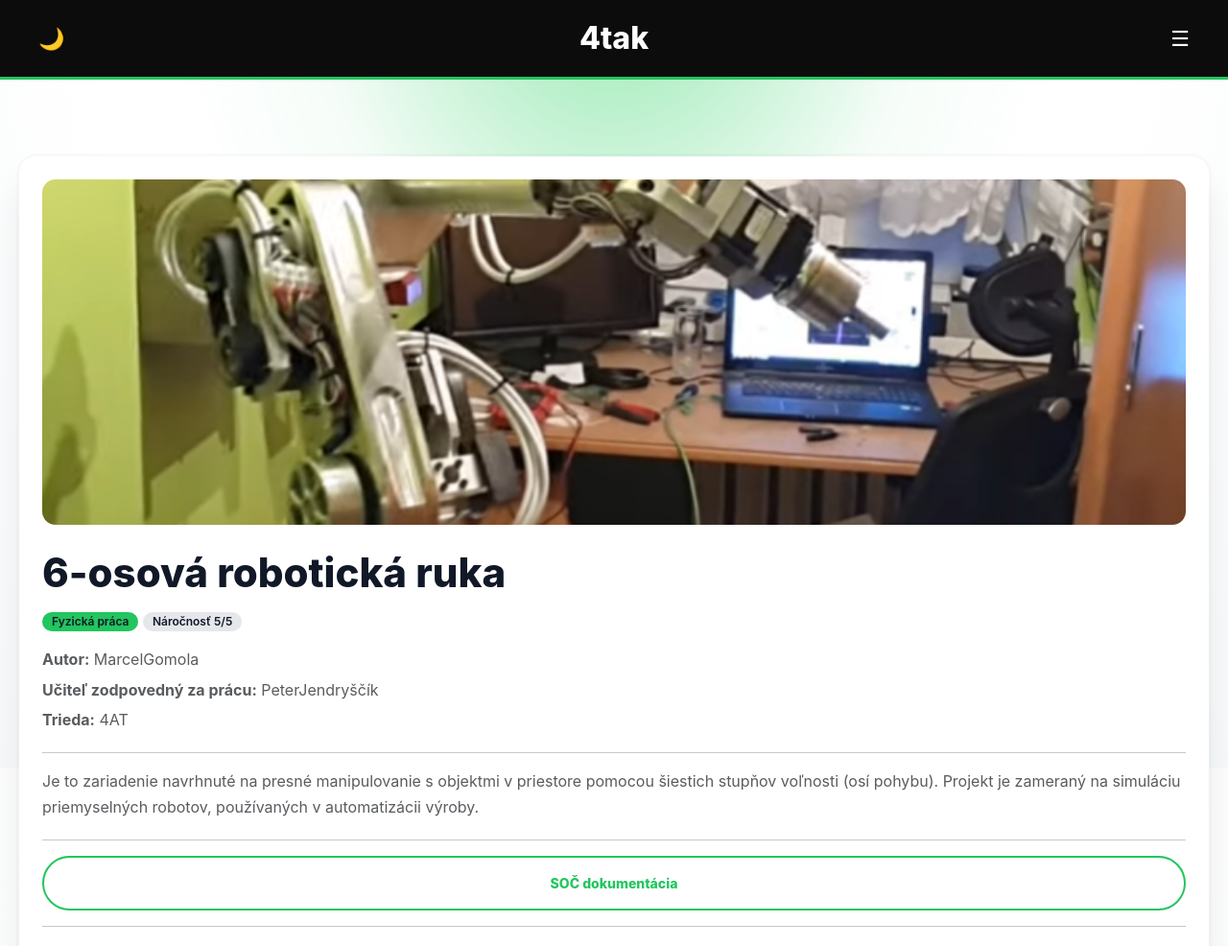
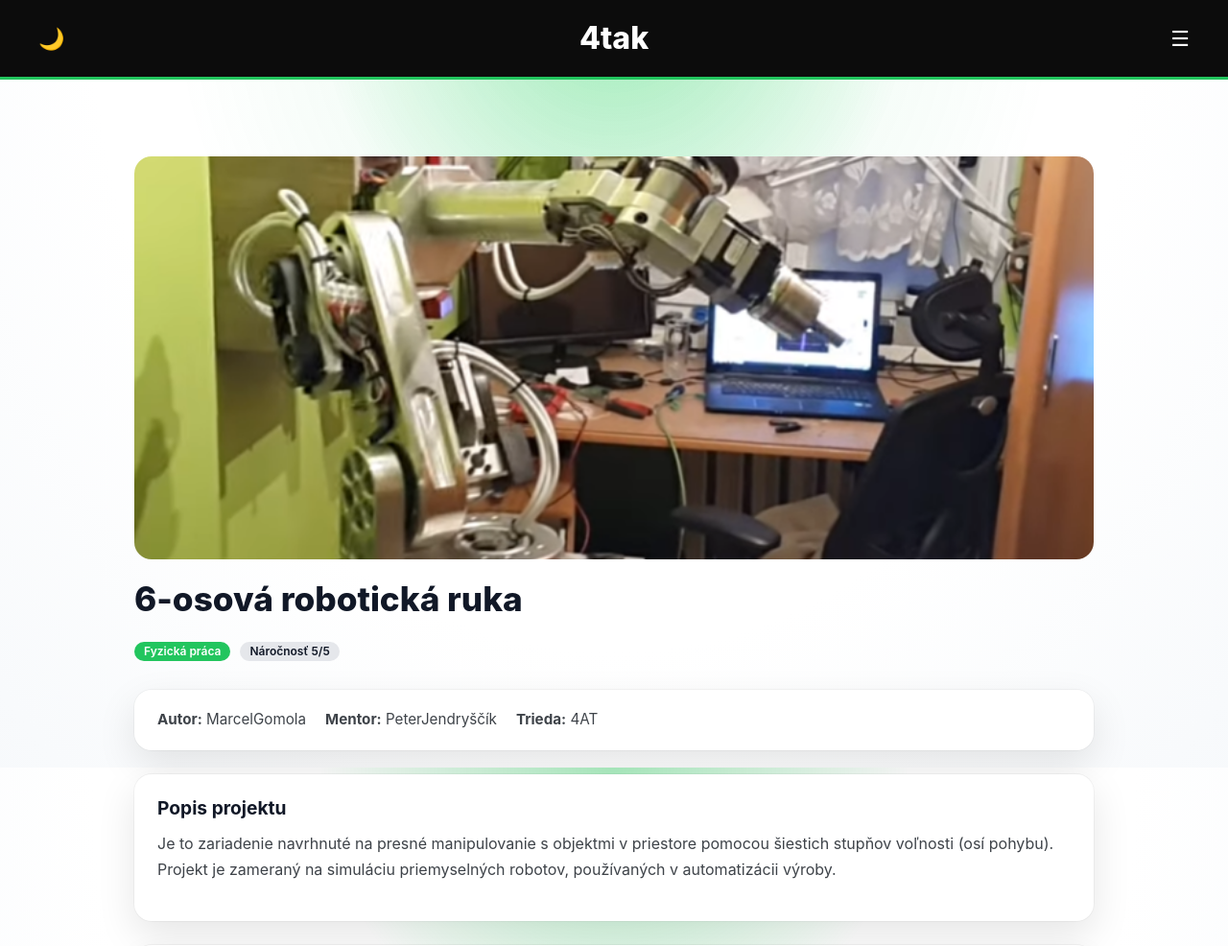
Before and after one commit to GrandpaCannibal043/4tak-soc, a Django app: page /projects/17/ in a window 1280 px wide. Shown: the top 986 px of the page at 96% size. Run offline with Django 5.2, Linux system fonts and the light colour scheme; a user stored in the database is signed in; data comes from the database, SQL or seed files in the repository; both versions use the stored data as it was after the commit.

Commit message:
finalchanges9

```diff
--- a/projects/templates/projects/base.html
+++ b/projects/templates/projects/base.html
@@ -981,6 +981,186 @@
             color: var(--text-muted);
         }
 
+        /* =========================
+        PROJECT DETAIL – LAYOUT
+        ========================= */
+
+        .project-detail {
+            max-width: 1000px;
+            margin: 0 auto;
+        }
+
+        /* =========================
+        HERO SEKCIa
+        ========================= */
+
+        .project-hero {
+            margin-bottom: 30px;
+        }
+
+        .project-image {
+            width: 100%;
+            max-height: 420px;
+            object-fit: cover;
+            border-radius: 18px;
+            margin-bottom: 20px;
+        }
+
+        /* header pod obrázkom */
+        .project-header {
+            display: flex;
+            flex-direction: column;
+            gap: 12px;
+        }
+
+        .project-title {
+            font-size: 2.2rem;
+            font-weight: 800;
+            line-height: 1.2;
+        }
+
+        /* badges */
+        .project-badges {
+            display: flex;
+            gap: 10px;
+            flex-wrap: wrap;
+        }
+
+        /* =========================
+        META INFO
+        ========================= */
+
+        .project-meta {
+            margin-bottom: 25px;
+            padding: 20px 24px;
+        }
+
+        .meta-grid {
+            display: flex;
+            flex-wrap: wrap;
+            gap: 20px;
+            font-size: 0.95rem;
+            color: var(--text-muted);
+        }
+
+        /* =========================
+        SEKCIE
+        ========================= */
+
+        .project-section {
+            margin-bottom: 25px;
+            padding: 24px;
+        }
+
+        .project-section h3 {
+            margin-bottom: 12px;
+            font-size: 1.2rem;
+            font-weight: 700;
+        }
+
+        /* lepší text */
+        .project-section p {
+            line-height: 1.7;
+            color: var(--text-muted);
+        }
+
+        /* =========================
+        VIDEO
+        ========================= */
+
+        .project-section .video-wrapper {
+            margin-top: 10px;
+            border-radius: 16px;
+            overflow: hidden;
+        }
+
+        /* =========================
+        RATING
+        ========================= */
+
+        .rating-form {
+            display: flex;
+            gap: 12px;
+            align-items: center;
+            margin-top: 10px;
+        }
+
+        .rating-form select {
+            width: auto;
+            min-width: 70px;
+        }
+
+        /* =========================
+        ACTIONS (tlačidlá dole)
+        ========================= */
+
+        .project-actions {
+            margin-top: 40px;
+            display: flex;
+            flex-direction: column;
+            gap: 12px;
+        }
+
+        /* =========================
+        VYLEPŠENIE CARD PRE DETAIL
+        ========================= */
+
+        /* jemne výraznejšie ako default */
+        .project-meta,
+        .project-section {
+            box-shadow:
+                0 15px 40px rgba(0,0,0,0.10),
+                0 0 0 1px rgba(0,0,0,0.04);
+        }
+
+        /* hover jemný */
+        .project-meta:hover,
+        .project-section:hover {
+            transform: translateY(-3px);
+            box-shadow:
+                0 25px 60px rgba(0,0,0,0.15),
+                0 0 25px rgba(34,197,94,0.10);
+        }
+
+        /* =========================
+        DARK MODE FIXY
+        ========================= */
+
+        body.dark .project-meta,
+        body.dark .project-section {
+            border: 1px solid rgba(255,255,255,0.05);
+        }
+
+        body.dark .project-section p,
+        body.dark .meta-grid {
+            color: #d1d5db;
+        }
+
+        /* =========================
+        RESPONSIVE
+        ========================= */
+
+        @media (max-width: 768px) {
+
+            .project-title {
+                font-size: 1.6rem;
+            }
+
+            .meta-grid {
+                flex-direction: column;
+                gap: 10px;
+            }
+
+            .rating-form {
+                flex-direction: column;
+                align-items: flex-start;
+            }
+
+            .project-actions {
+                gap: 10px;
+            }
+        }
+
 
     </style>
 </head>
--- a/projects/templates/projects/project_detail.html
+++ b/projects/templates/projects/project_detail.html
@@ -7,26 +7,18 @@
 {% load video_filters %}
 
 
-<div class="card p-4">
+<div class="project-detail">
 
-    <!-- 🖼️ OBRÁZOK PROJEKTU -->
+    <!-- HERO SEKCIa -->
+    <div class="project-hero">
         {% if project.image %}
-        <img src="{{ project.image.url }}"
-             alt="{{ project.title }}"
-             style="
-                width: 100%;
-                max-height: 360px;
-                object-fit: cover;
-                border-radius: 14px;
-                margin-bottom: 25px;
-             ">
+            <img src="{{ project.image.url }}" alt="{{ project.title }}" class="project-image">
         {% endif %}
 
-    <!-- NÁZOV -->
-    <h1>{{ project.title }}</h1>
+        <div class="project-header">
+            <h1 class="project-title">{{ project.title }}</h1>
 
-    <!-- BADGES -->
-    <div class="mb-3">
+            <div class="project-badges">
                 <span class="badge badge-type">
                     {{ project.get_project_type_display }}
                 </span>
@@ -34,49 +26,35 @@
                     Náročnosť {{ project.difficulty }}/5
                 </span>
             </div>
+        </div>
+    </div>
 
-    <!-- AUTOR -->
-    <p class="text-muted mb-1">
-        <strong>Autor:</strong> {{ project.author.username }}
-    </p>
+    <!-- META INFO -->
+    <div class="project-meta card">
+        <div class="meta-grid">
+            <div><strong>Autor:</strong> {{ project.author.username }}</div>
 
-    <!-- MENTOR -->
             {% if project.mentor %}
-    <p class="text-muted mb-1">
-        <strong>Učiteľ zodpovedný za prácu:</strong> {{ project.mentor.username }}
-    </p>
+            <div><strong>Mentor:</strong> {{ project.mentor.username }}</div>
             {% endif %}
 
+            {% if project.school_class %}
+            <div><strong>Trieda:</strong> {{ project.school_class }}</div>
+            {% endif %}
+        </div>
+    </div>
 
-    <!-- TRIEDA -->
-    {% if project.school_class %}
-        <p class="text-muted mb-1">
-            <strong>Trieda:</strong> {{ project.school_class }}
-        </p>
-    {% endif %}
+    <!-- POPIS -->
+    <div class="project-section card">
+        <h3>Popis projektu</h3>
+        <p>{{ project.functionality }}</p>
+    </div>
 
-    <hr>
-
-    <!-- POPIS PROJEKTU -->
-    <p class="text-muted mb-1">
-        {{ project.functionality }}
-    </p>
-
-    <hr>
-
-    <!-- PDF DOKUMENTÁCIA -->
-    {% if project.documentation_pdf %}
-        <a href="{{ project.documentation_pdf.url }}"
-           target="_blank"
-           class="btn btn-outline-secondary w-100">
-            SOČ dokumentácia
-        </a>
-    {% endif %}
-
-    <hr>
-
+    <!-- VIDEO -->
     {% if project.video_url %}
-        <div class="video-wrapper mt-4">
+    <div class="project-section card">
+        <h3>Ukážka</h3>
+        <div class="video-wrapper">
             <iframe
                 src="{{ project.video_url|youtube_embed }}"
                 title="YouTube video player"
@@ -86,14 +64,26 @@
                 allowfullscreen>
             </iframe>
         </div>
+    </div>
     {% endif %}
 
+    <!-- DOKUMENTÁCIA -->
+    {% if project.documentation_pdf %}
+    <div class="project-section card text-center">
+        <a href="{{ project.documentation_pdf.url }}"
+           target="_blank"
+           class="btn btn-green-outline">
+            SOČ dokumentácia
+        </a>
+    </div>
+    {% endif %}
 
+    <!-- HODNOTENIE -->
+    <div class="project-section card">
+        <h3>Hodnotenie</h3>
 
-
-    <!-- PRIEMERNÉ HODNOTENIE -->
         <p>
-        <strong>Priemerné hodnotenie:</strong>
+            <strong>Priemer:</strong>
             {% if average_rating %}
                 {{ average_rating|floatformat:1 }}/5
             {% else %}
@@ -101,18 +91,11 @@
             {% endif %}
         </p>
 
-    <hr>
-
-    <!-- FORMULÁR NA HODNOTENIE -->
         {% if user.is_authenticated %}
-        <form method="post" class="mb-3">
+        <form method="post" class="rating-form">
             {% csrf_token %}
 
-            <label for="rating"><strong>Tvoje hodnotenie:</strong></label>
-
-            <select name="rating"
-                    id="rating"
-                    class="form-select w-auto d-inline-block ms-2">
+            <select name="rating" class="form-select">
                 {% for i in "12345" %}
                 <option value="{{ i }}"
                     {% if user_rating and user_rating.value == i|add:"0" %}
@@ -123,7 +106,7 @@
                 {% endfor %}
             </select>
 
-            <button type="submit" class="btn btn-primary ms-2">
+            <button type="submit" class="btn btn-primary">
                 Uložiť
             </button>
         </form>
@@ -132,13 +115,14 @@
                 Pre hodnotenie sa musíš prihlásiť.
             </p>
         {% endif %}
+    </div>
 
-    <hr>
+    <!-- ACTIONS -->
+    <div class="project-actions">
 
-    <!-- UPRAVIŤ PROJEKT – LEN AUTOR -->
         {% if user.is_authenticated and user == project.author %}
         <a href="{% url 'project_edit' project.pk %}"
-           class="btn btn-primary w-100 mb-3">
+           class="btn btn-primary btn-full">
             Upraviť projekt
         </a>
         {% endif %}
@@ -146,54 +130,38 @@
         {% if user.is_authenticated and not project.approved %}
         {% if user.profile.role == 'admin' or user == project.mentor %}
         <a href="{% url 'approve_project' project.pk %}"
-           class="btn btn-success w-100 mb-3">
+           class="btn btn-success btn-full">
             Schváliť projekt
         </a>
-    {% endif %}
-    {% endif %}
-
-    {% if user.is_authenticated and not project.approved %}
-    {% if user.profile.role == 'admin' or user == project.mentor %}
 
         <a href="{% url 'delete_project' project.pk %}"
-           class="btn btn-danger w-100 mb-3">
-            Zamietnuť / Odstrániť projekt
+           class="btn btn-danger btn-full">
+            Zamietnuť projekt
         </a>
-
         {% endif %}
         {% endif %}
 
         {% if user.profile.role == "teacher" or user.profile.role == "admin" %}
         <a href="{% url 'project_history' project.pk %}"
-       class="btn btn-success w-100 mb-3">
+           class="btn btn-success btn-full">
             História zmien
         </a>
         {% endif %}
 
-    <!-- SPÄŤ – JEDINÉ OUTLINE -->
+        <!-- BACK -->
         {% if user.is_authenticated and user.profile.role != 'student' and not project.approved %}
         <a href="{% url 'teacher_dashboard' %}"
-       class="btn btn-success w-100 mb-3">
+           class="btn btn-green btn-full">
             Späť na dashboard
         </a>
         {% else %}
         <a href="{% url 'project_list' %}"
-       class="btn btn-success w-100 mb-3">
+           class="btn btn-green btn-full">
             Späť na projekty
         </a>
         {% endif %}
 
-{% if user.is_authenticated and user.profile.role in "teacher,admin" %}
-        {% if user.profile.role == "admin" or project.mentor == user %}
-            <form method="post" action="{% url 'delete_project' project.pk %}">
-                {% csrf_token %}
-                <button type="submit" class="btn btn-danger w-100 mt-3">
-                    Vymazať projekt
-                </button>
-            </form>
-        {% endif %}
-    {% endif %}
-
+    </div>
 </div>
 
 {% endblock %}
```
Also changed, not shown: db.sqlite3. Lines whose indentation alone changed are shown as unchanged.
